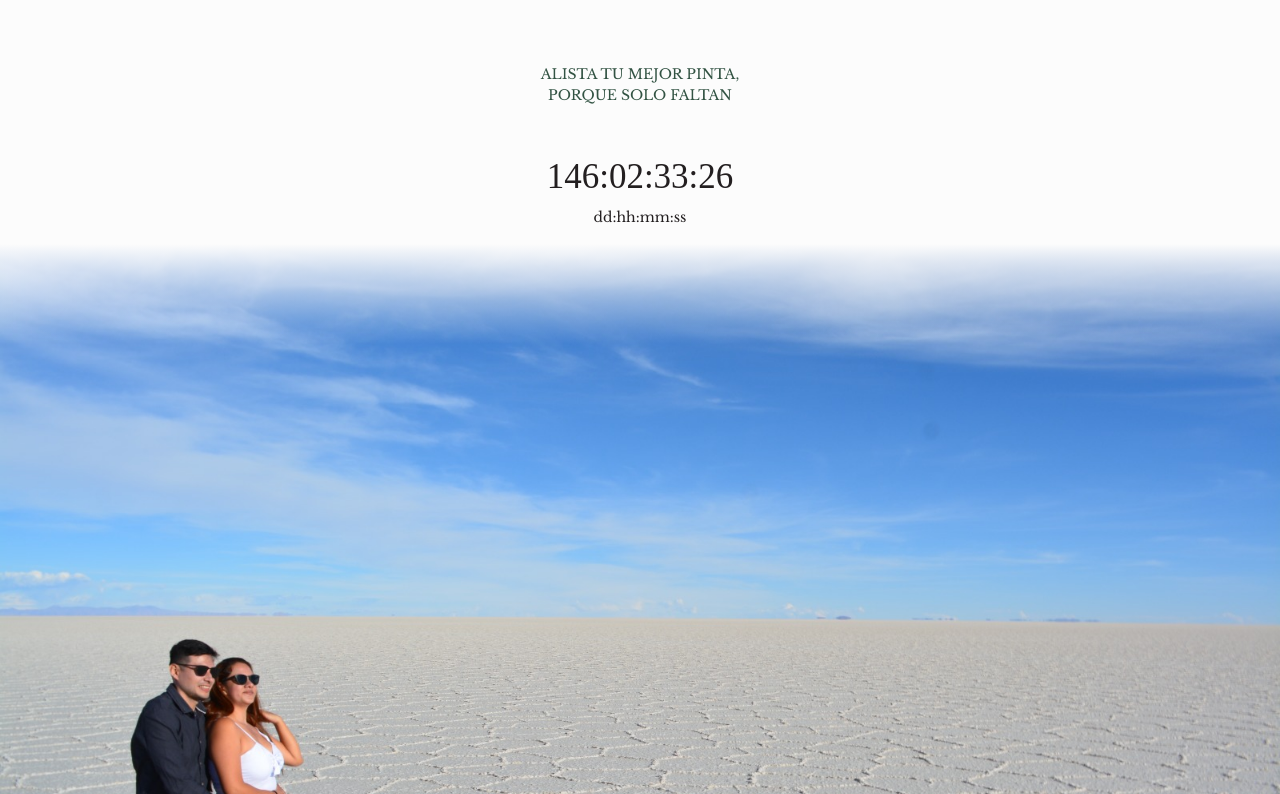
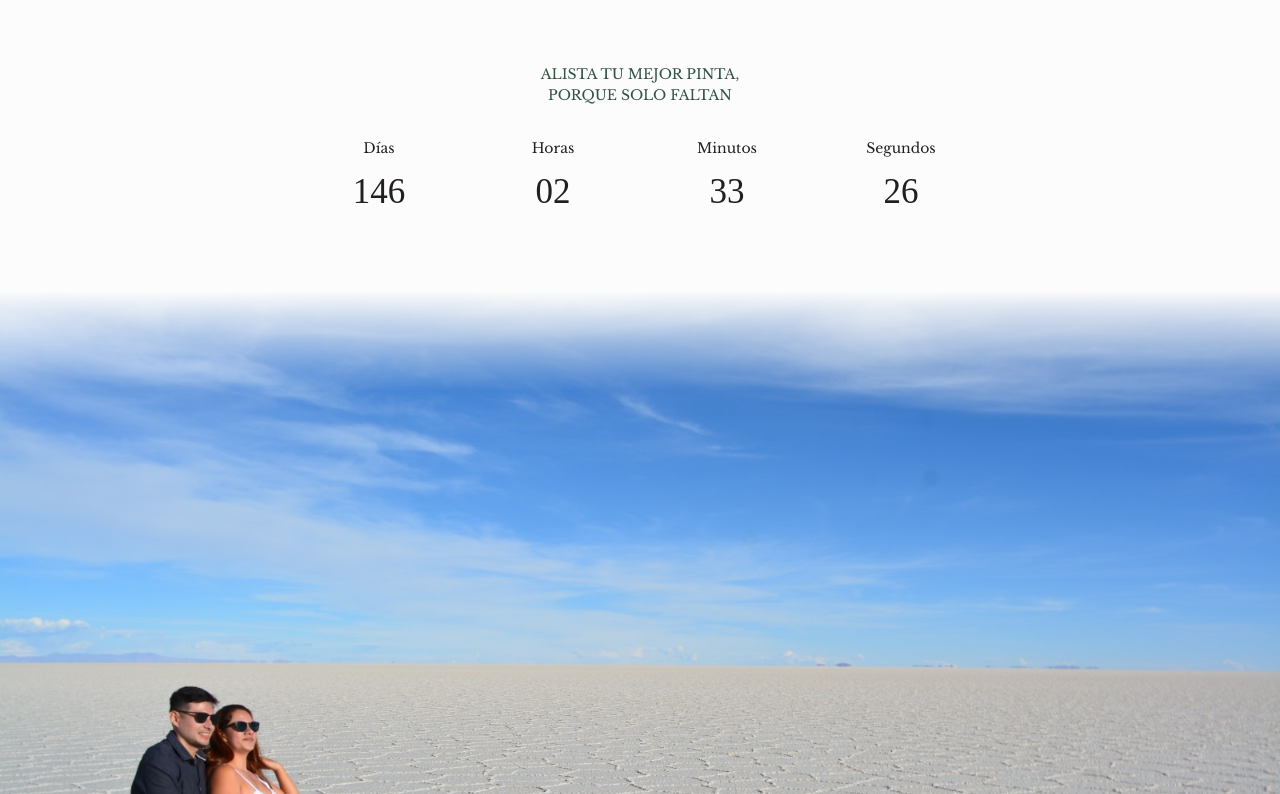
Before and after one commit to edacevedo/invitacion, a React (Create React App) app: page / in a window 1280 px wide. Shown: the part 1166-1960 px from the top of the page. Built offline with nearby package versions, Linux system fonts and the light colour scheme; a web font is replaced by a local one.

Commit message:
first commit

```diff
--- a/src/App.css
+++ b/src/App.css
@@ -166,14 +166,23 @@ p {
 }
 
 /* time counter */
+.count-down-container {
+  /* border: 1px solid #ccc; */
+  gap: 0;
+  padding-bottom: 1em;
+  border-radius: 17%;
+}
 
 .time-counter-square {
-  /* max-width: 4em; */
-  max-height: 3.5em;
+  max-width: 2em;
+  min-width: 2em;
+  max-height: 2em;
+  min-height: 2em;
   margin: auto;
-  /* border-radius: 17%; */
+  /* border: 1px solid #ccc; */
+  border-radius: 17%;
   /* background: var(--main-color); */
-  padding: .7em 0 0 0;
+  padding: .2em;
   font-family: 'Abhaya Libre';
   font-size: 2.5em;
 }
--- a/src/App.js
+++ b/src/App.js
@@ -158,15 +158,15 @@ function App() {
       <Container className='px-7'>
 
         <Row className="justify-content-center align-items-center">
-          <Col xs={3} className='justify-content-center'>
+          <Col xs={3} sm={2} className='justify-content-center'>
             <img className="w-100" src={menDress} alt="" />
             <div className='text-center imperial-script-regular ft-s-2'>Caballeros</div>
           </Col>
-          <Col xs={3} className='justify-content-center'>
+          <Col xs={3} sm={2} className='justify-content-center'>
             <img className="w-100" src={womenDress} alt="" />
             <div className='text-center imperial-script-regular ft-s-2'>Damas</div>
           </Col>
-          <Col xs={6} className='justify-content-center'>
+          <Col xs={6} sm={8} className='justify-content-center'>
             <p className='text-center libre-baskerville-regular secondary-color'>
               Nos encantaría verte formal, <br />
               por eso ellos traje deberán
@@ -206,15 +206,15 @@ function App() {
         </Row>
 
         <Row className="justify-content-center align-items-center mt-3">
-          <Col xs={8} className='justify-content-center'>
-            <p className='text-center secondary-color'>
+          <Col xs={6} sm={10} className='justify-content-center'>
+            <p className='text-center secondary-color m-0'>
               Ya tenemos pensado el Ferrari, la
               mansión y el velero.
               Ahora lo único que nos falta es el
               dinero...
             </p>
           </Col>
-          <Col xs={4} className='justify-content-center'>
+          <Col xs={6} sm={2} className='justify-content-center'>
             <img className="w-50 letter-img" src={loveLetter} alt="" />
             <div className='text-center imperial-script-regular ft-s-2'>
               Lluvia de sobres
--- a/src/components/ConfirmationForm.js
+++ b/src/components/ConfirmationForm.js
@@ -50,6 +50,7 @@ export default function ConfirmationForm() {
 
         <>
             <Row className="justify-content-center mt-5">
+                <Col sm={6}>
                     <Select
 
                         isClearable
@@ -68,6 +69,7 @@ export default function ConfirmationForm() {
                         }
                         noOptionsMessage={() => 'Encuentra tu reserva.'}
                     />
+                </Col>
             </Row>
             <Row className="justify-content-center mt-3">
                 <Col xs="auto" className='justify-content-center'>
--- a/src/components/CountDown.js
+++ b/src/components/CountDown.js
@@ -40,57 +40,78 @@ export default function CountDown() {
 
         return (
             <>
-                <Row className="justify-content-center pt-1 pb-1">
-                    <Col xs={8} className='justify-content-center libre-baskerville-regular'>
+                <Row className="justify-content-center pt-3 pb-5">
+                    <div className='col-xs-8 col-lg-8 d-flex justify-content-center count-down-container'>
+                        <Col className='justify-content-center libre-baskerville-regular'>
+                            <div className='text-center libre-baskerville-regular'>
+                                {/* dd:hh:mm:ss */}
+                                Días
+                            </div>
                             <div className='text-center time-counter-square'>
-                            {`${days.toString().padStart(2, "0")}:${hours.toString().padStart(2, "0")}:${minutes.toString().padStart(2, "0")}:${seconds.toString().padStart(2, "0")}`}
+                                {/* {`${days.toString().padStart(2, "0")}:${hours.toString().padStart(2, "0")}:${minutes.toString().padStart(2, "0")}:${seconds.toString().padStart(2, "0")}`} */}
+                                {`${days.toString().padStart(2, "0")}`}
                             </div>
                         </Col>
-                    {/* <Col xs={2} className='justify-content-center libre-baskerville-regular'>
+                        <Col className='justify-content-center libre-baskerville-regular'>
+                            <div className='text-center libre-baskerville-regular'>
+                                {/* dd:hh:mm:ss */}
+                                Horas
+                            </div>
                             <div className='text-center time-counter-square'>
-                            {hours.toString().padStart(2, "0") + ":"}
+                                {hours.toString().padStart(2, "0")}
                             </div>
                         </Col>
-                    <Col xs={2} className='justify-content-center libre-baskerville-regular'>
+                        <Col className='justify-content-center libre-baskerville-regular'>
+                            <div className='text-center libre-baskerville-regular'>
+                                {/* dd:hh:mm:ss */}
+                                Minutos
+                            </div>
                             <div className='text-center time-counter-square'>
-                            {minutes.toString().padStart(2, "0") + ":"}
+                                {minutes.toString().padStart(2, "0")}
                             </div>
                         </Col>
-                    <Col xs={2} className='justify-content-center libre-baskerville-regular'>
+                        <Col className='justify-content-center libre-baskerville-regular'>
+                            <div className='text-center libre-baskerville-regular'>
+                                {/* dd:hh:mm:ss */}
+                                Segundos
+                            </div>
                             <div className='text-center time-counter-square'>
                                 {seconds.toString().padStart(2, "0")}
                             </div>
-                    </Col> */}
+                        </Col>
+                    </div>
                 </Row>
             </>
         )
     };
 
+    // <Row className="justify-content-center pb-3 ">
+    //             <Col xs={2} className='justify-content-center px-0'>
+    //                 <div className='text-center libre-baskerville-regular'>
+    //                     {/* dd:hh:mm:ss */}
+    //                     dd
+    //                 </div>
+    //             </Col>
+    //             <Col xs={2} className='justify-content-center px-0'>
+    //                 <div className='text-center libre-baskerville-regular'>
+    //                     hh
+    //                 </div>
+    //             </Col>
+    //             <Col xs={2} className='justify-content-center px-0'>
+    //                 <div className='text-center libre-baskerville-regular'>
+    //                     mm
+    //                 </div>
+    //             </Col>
+    //             <Col xs={2} className='justify-content-center px-0'>
+    //                 <div className='text-center libre-baskerville-regular'>
+    //                     ss
+    //                 </div>
+    //             </Col>
+    //         </Row>
+
     return (
         <>
             {formatTime(timeRemaining)}
-            <Row className="justify-content-center pb-3 ">
-                <Col xs={4} className='justify-content-center px-0'>
-                    <div className='text-center libre-baskerville-regular'>
-                        dd:hh:mm:ss
-                    </div>
-                </Col>
-                {/* <Col xs={2} className='justify-content-center px-0'>
-                    <div className='text-center libre-baskerville-regular'>
-                        hh
-                    </div>
-                </Col>
-                <Col xs={2} className='justify-content-center px-0'>
-                    <div className='text-center libre-baskerville-regular'>
-                        hh
-                    </div>
-                </Col>
-                <Col xs={2} className='justify-content-center px-0'>
-                    <div className='text-center libre-baskerville-regular'>
-                        ss
-                    </div>
-                </Col> */}
-            </Row>
         </>
     )
 }
```
Also changed, not shown: public/favicon.png, public/favicon_old.png (added). Lines whose indentation alone changed are shown as unchanged.
